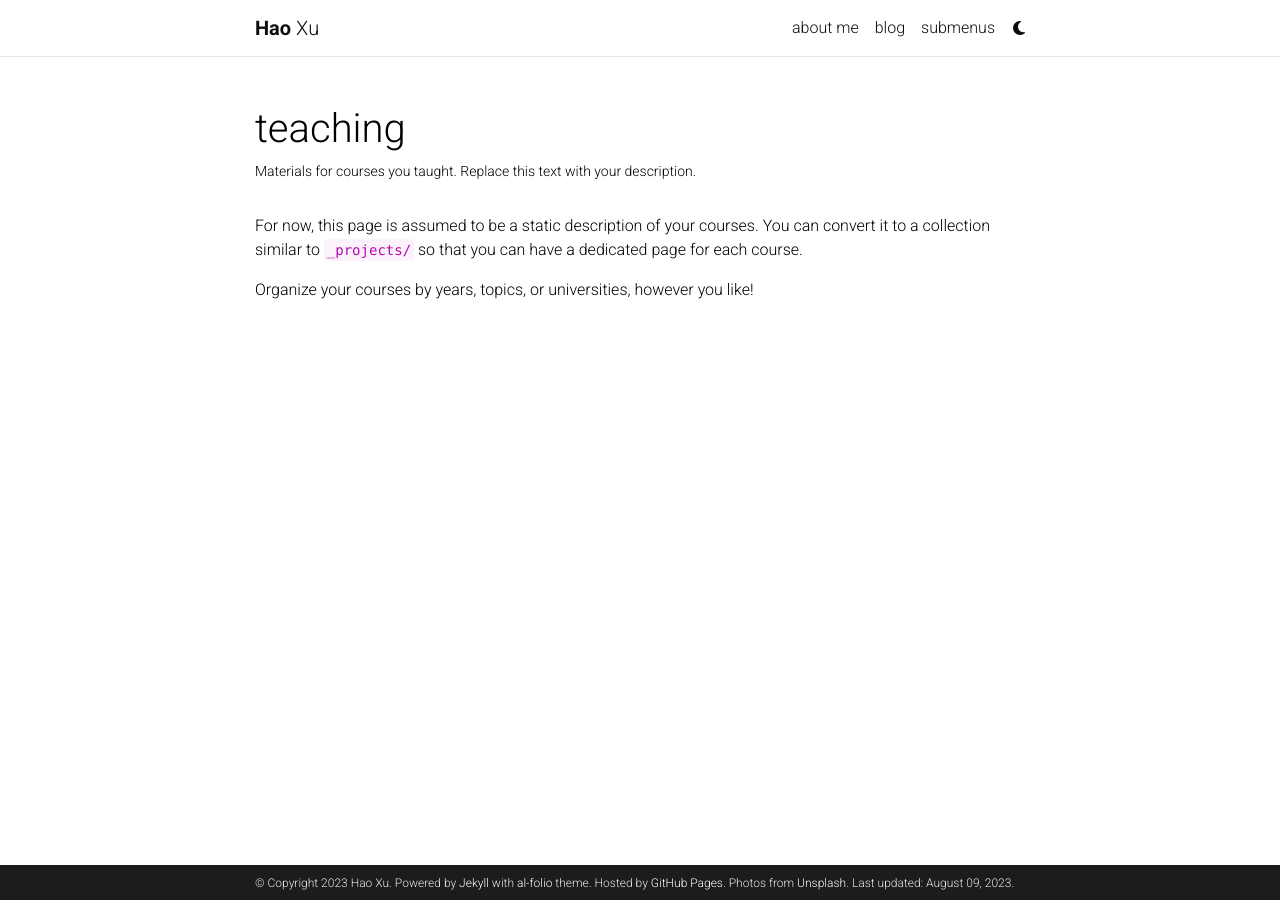
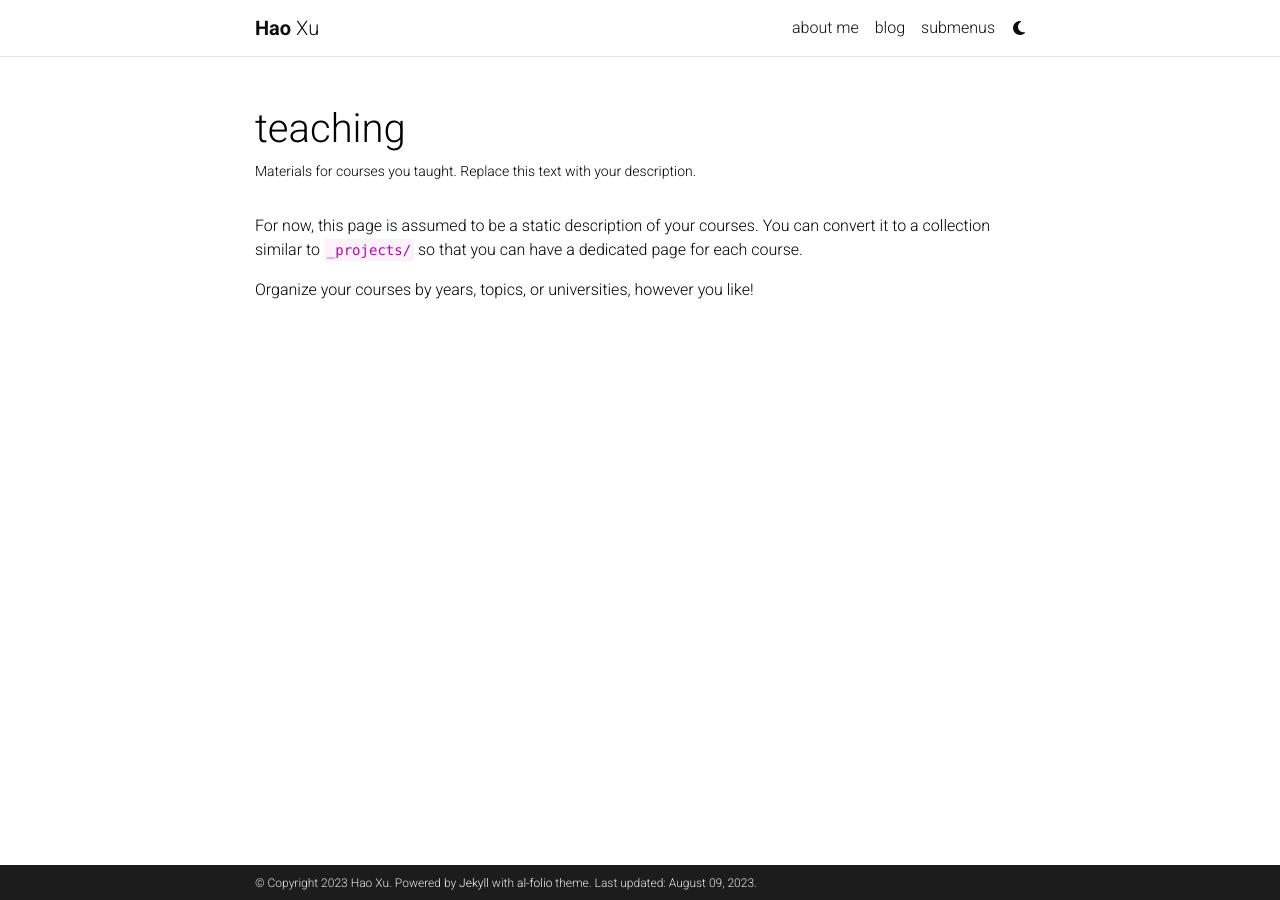
Before and after one commit to opticshao/opticshao.github.io, a Jekyll site: the page built from _pages/teaching.md, in a window 1280 px wide. Built offline with Jekyll 4.4.1, drawn with Linux system fonts in a browser that asks for light colours; comment, search, counter and statistics services are not loaded; a style sheet for code colours, icons or effects is not loaded.

Commit message:
remove footer

```diff
--- a/_config.yml
+++ b/_config.yml
@@ -11,8 +11,7 @@ description: > # the ">" symbol means to ignore newlines until "footer_text:"
   A simple, whitespace theme for academics. Based on [*folio](https://github.com/bogoli/-folio) design.
 footer_text: >
   Powered by <a href="https://jekyllrb.com/" target="_blank">Jekyll</a> with <a href="https://github.com/alshedivat/al-folio">al-folio</a> theme.
-  Hosted by <a href="https://pages.github.com/" target="_blank">GitHub Pages</a>.
-  Photos from <a href="https://unsplash.com" target="_blank">Unsplash</a>.
+
 keywords: jekyll, jekyll-theme, academic-website, portfolio-website  # add your own keywords or leave empty
 
 lang: en # the language of your site (for example: en, fr, cn, ru, etc.)
```
Also changed, not shown: _pages/about.md (+1 -1 lines).
